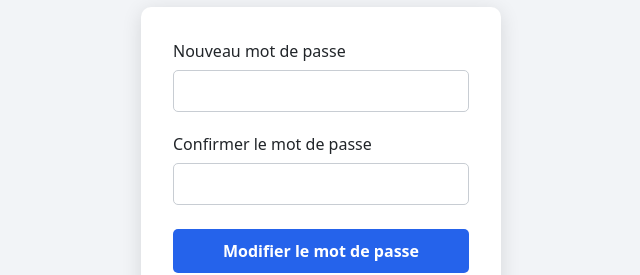
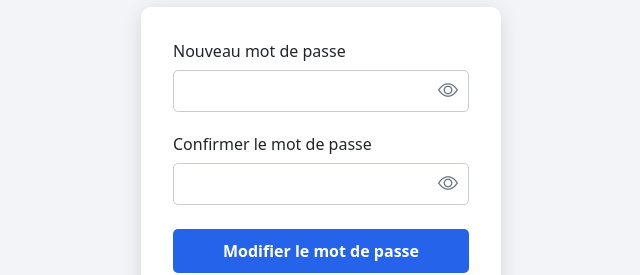
Before and after one commit to Emmaviel88/don-sang-app, an Angular app: page /changer-mot-de-passe in a window 1280 px wide. Shown: the part 335-610 px from the top of the page, without its empty margins (319-959 px from the left). Built offline with nearby package versions, Linux system fonts and the light colour scheme.

Commit message:
Ajout boutons visu Mdp dans Connexion et Changer Mot de passe

```diff
--- a/src/app/pages/changer-mot-de-passe/changer-mot-de-passe.css
+++ b/src/app/pages/changer-mot-de-passe/changer-mot-de-passe.css
@@ -66,6 +66,35 @@ button:hover:not(:disabled) {
   background: #1d4ed8;
 }
 
+.champ-mot-de-passe {
+  position: relative;
+}
+
+.champ-mot-de-passe input {
+  padding-right: 42px; /* Place pour le bouton « œil » */
+}
+
+button.bouton-oeil {
+  position: absolute;
+  top: 0;
+  right: 0;
+  width: 42px;
+  height: 42px; /* Même hauteur que le champ */
+  margin-top: 0;
+  background: transparent;
+  color: #6b7280;
+  font-size: 20px;
+  touch-action: none;
+  user-select: none;
+  -webkit-user-select: none;
+  -webkit-touch-callout: none;
+}
+
+button.bouton-oeil:hover:not(:disabled) {
+  background: transparent;
+  color: #111827;
+}
+
 button:disabled {
   opacity: 0.7;
   cursor: not-allowed;
--- a/src/app/pages/changer-mot-de-passe/changer-mot-de-passe.html
+++ b/src/app/pages/changer-mot-de-passe/changer-mot-de-passe.html
@@ -8,27 +8,67 @@
   <form (ngSubmit)="changerMotDePasse()">
     <label for="nouveauMotDePasse">Nouveau mot de passe</label>
 
+    <div class="champ-mot-de-passe">
       <input
         id="nouveauMotDePasse"
         name="nouveauMotDePasse"
-      type="password"
+        [type]="champVisible === 'nouveau' ? 'text' : 'password'"
         [(ngModel)]="nouveauMotDePasse"
         autocomplete="new-password"
         required
         [disabled]="chargement"
       />
 
+      <button
+        type="button"
+        class="bouton-oeil"
+        aria-label="Maintenir appuyé pour afficher le mot de passe"
+        [disabled]="chargement"
+        (pointerdown)="afficher('nouveau', $event)"
+        (pointerup)="masquer()"
+        (pointerleave)="masquer()"
+        (pointercancel)="masquer()"
+        (contextmenu)="$event.preventDefault()"
+      >
+        <i
+          class="bi"
+          [class.bi-eye]="champVisible !== 'nouveau'"
+          [class.bi-eye-slash]="champVisible === 'nouveau'"
+        ></i>
+      </button>
+    </div>
+
     <label for="confirmation">Confirmer le mot de passe</label>
 
+    <div class="champ-mot-de-passe">
       <input
         id="confirmation"
         name="confirmation"
-      type="password"
+        [type]="champVisible === 'confirmation' ? 'text' : 'password'"
         [(ngModel)]="confirmation"
         autocomplete="new-password"
         required
         [disabled]="chargement"
       />
+
+      <button
+        type="button"
+        class="bouton-oeil"
+        aria-label="Maintenir appuyé pour afficher le mot de passe"
+        [disabled]="chargement"
+        (pointerdown)="afficher('confirmation', $event)"
+        (pointerup)="masquer()"
+        (pointerleave)="masquer()"
+        (pointercancel)="masquer()"
+        (contextmenu)="$event.preventDefault()"
+      >
+        <i
+          class="bi"
+          [class.bi-eye]="champVisible !== 'confirmation'"
+          [class.bi-eye-slash]="champVisible === 'confirmation'"
+        ></i>
+      </button>
+    </div>
 
     @if (message) {
       <p>{{ message }}</p>
--- a/src/app/pages/changer-mot-de-passe/changer-mot-de-passe.ts
+++ b/src/app/pages/changer-mot-de-passe/changer-mot-de-passe.ts
@@ -16,7 +16,17 @@ export class ChangerMotDePasseComponent {
   confirmation = '';
   message = '';
   chargement = false;
+  champVisible: 'nouveau' | 'confirmation' | null = null;
 
+  // preventDefault évite que le champ perde le focus (et le clavier) pendant l'appui
+  afficher(champ: 'nouveau' | 'confirmation', event: Event): void {
+    event.preventDefault();
+    this.champVisible = champ;
+  }
+
+  masquer(): void {
+    this.champVisible = null;
+  }
   constructor(
     private supabase: SupabaseService,
     private router: Router
--- a/src/app/pages/login/login.css
+++ b/src/app/pages/login/login.css
@@ -103,6 +103,35 @@ button:hover:not(:disabled) {
   background: #b91c1c; /* Rouge plus sombre au survol */
 }
 
+.champ-mot-de-passe {
+  position: relative;
+}
+
+.champ-mot-de-passe input {
+  padding-right: 52px; /* Place pour le bouton « œil » */
+}
+
+button.bouton-oeil {
+  position: absolute;
+  top: 0;
+  right: 0;
+  width: 52px;
+  height: 52px; /* Même hauteur que le champ */
+  margin-top: 0;
+  background: transparent;
+  color: #c8cdd3;
+  font-size: 22px;
+  touch-action: none;
+  user-select: none;
+  -webkit-user-select: none;
+  -webkit-touch-callout: none;
+}
+
+button.bouton-oeil:hover:not(:disabled) {
+  background: transparent;
+  color: white;
+}
+
 button:disabled {
   opacity: 0.7;
   cursor: not-allowed;
--- a/src/app/pages/login/login.html
+++ b/src/app/pages/login/login.html
@@ -24,17 +24,37 @@
 
     <label for="password">Mot de passe</label>
 
+    <div class="champ-mot-de-passe">
       <input
         #champMotDePasse
         id="password"
         name="password"
-      type="password"
+        [type]="motDePasseVisible() ? 'text' : 'password'"
         [(ngModel)]="password"
         autocomplete="current-password"
         required
         [disabled]="chargement()"
         class="bg-dark text-white"
       />
+
+      <button
+        type="button"
+        class="bouton-oeil"
+        aria-label="Maintenir appuyé pour afficher le mot de passe"
+        [disabled]="chargement()"
+        (pointerdown)="afficherMotDePasse($event)"
+        (pointerup)="masquerMotDePasse()"
+        (pointerleave)="masquerMotDePasse()"
+        (pointercancel)="masquerMotDePasse()"
+        (contextmenu)="$event.preventDefault()"
+      >
+        <i
+          class="bi"
+          [class.bi-eye]="!motDePasseVisible()"
+          [class.bi-eye-slash]="motDePasseVisible()"
+        ></i>
+      </button>
+    </div>
 
     <button type="submit" [disabled]="chargement()">
       @if (chargement()) {
--- a/src/app/pages/login/login.ts
+++ b/src/app/pages/login/login.ts
@@ -17,7 +17,17 @@ export class LoginComponent {
   password = '';
   message = signal('');
   chargement = signal(false);
+  motDePasseVisible = signal(false);
 
+  // preventDefault évite que le champ perde le focus (et le clavier) pendant l'appui
+  afficherMotDePasse(event: Event): void {
+    event.preventDefault();
+    this.motDePasseVisible.set(true);
+  }
+
+  masquerMotDePasse(): void {
+    this.motDePasseVisible.set(false);
+  }
   constructor(
     private supabase: SupabaseService,
     private session: SessionService,
```
Lines whose indentation alone changed are shown as unchanged.
